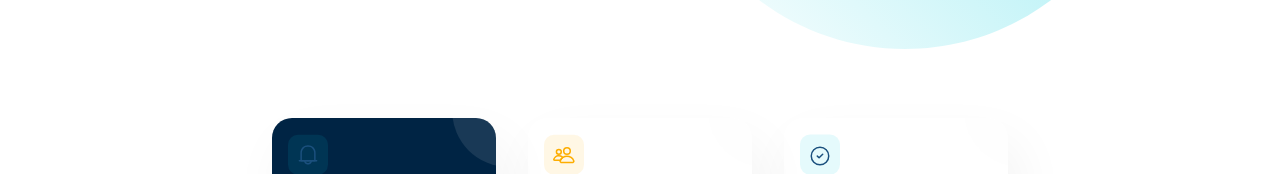
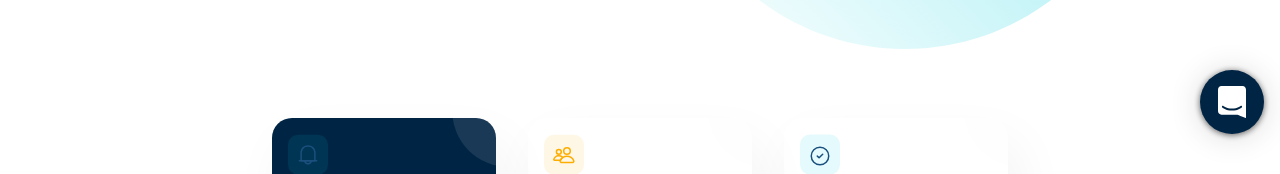
Before and after one commit to Iretoms/cardtonic-landing-page-clone, a React (Create React App) app: page / in a window 1280 px wide. Shown: the part 650-824 px from the top of the page. Built offline with nearby package versions, Linux system fonts and the light colour scheme.

Commit message:
Intercom section

```diff
--- a/package.json
+++ b/package.json
@@ -6,6 +6,7 @@
     "@testing-library/jest-dom": "^5.16.4",
     "@testing-library/react": "^13.3.0",
     "@testing-library/user-event": "^13.5.0",
+    "framer-motion": "^6.5.1",
     "react": "^18.2.0",
     "react-dom": "^18.2.0",
     "react-icons": "^4.4.0",
--- a/public/index.html
+++ b/public/index.html
@@ -27,7 +27,7 @@
     <link rel="preconnect" href="https://fonts.googleapis.com">
     <link rel="preconnect" href="https://fonts.gstatic.com" crossorigin>
     <link href="https://fonts.googleapis.com/css2?family=Lato&display=swap" rel="stylesheet">
-    <title>React App</title>
+    <title>Cardtonic landing page</title>
   </head>
   <body>
     <noscript>You need to enable JavaScript to run this app.</noscript>
--- a/src/components/Header.js
+++ b/src/components/Header.js
@@ -6,10 +6,31 @@ import MobileNav from "./MobileNav";
 
 const Header = () => {
   const [isOpen, setIsOpen] = useState(false);
+  const [openOne, setOpenOne] = useState(false)
+  const [openTwo, setOpenTwo] = useState(false);
+  const [openThree, setOpenThree] = useState(false);
 
   const menuClick = () => {
     setIsOpen(!isOpen);
   };
+
+  const customerHandler = () => {
+    setOpenOne(!openOne)
+    setOpenTwo(false)
+    setOpenThree(false)
+  }
+
+   const businessHandler = () => {
+     setOpenOne(false);
+     setOpenTwo(!openTwo);
+     setOpenThree(false);
+   };
+
+    const getStartedHandler = () => {
+      setOpenOne(false);
+      setOpenTwo(false);
+      setOpenThree(!openThree);
+    };
 
 
 
@@ -25,7 +46,10 @@ const Header = () => {
         </div>
         <NavList>
           <li>Upskill</li>
-          <li className="dropdown" onClick={dropDownHandler}>
+          <li
+            className={openOne ? "dropdown show" : "dropdown"}
+            onClick={customerHandler}
+          >
             <div>
               <p>Customers</p>
               <FaAngleDown />
@@ -36,7 +60,10 @@ const Header = () => {
               <li>Contact Us</li>
             </ul>
           </li>
-          <li className="dropdown" onClick={dropDownHandler}>
+          <li
+            className={openTwo ? "dropdown show" : "dropdown"}
+            onClick={businessHandler}
+          >
             <div>
               <p>Business</p>
               <FaAngleDown />
@@ -47,7 +74,10 @@ const Header = () => {
               <li>Work With Us</li>
             </ul>
           </li>
-          <li className="dropdown" onClick={dropDownHandler}>
+          <li
+            className={openThree ? "dropdown show" : "dropdown"}
+            onClick={getStartedHandler}
+          >
             <div className="get-started">
               <p>Get Started</p>
               <FaAngleDown />
@@ -59,7 +89,7 @@ const Header = () => {
             </ul>
           </li>
         </NavList>
-        <button onClick={menuClick}>{isOpen ? <FaTimes/> : <FaBars/>}</button>
+        <button onClick={menuClick}>{isOpen ? <FaTimes /> : <FaBars />}</button>
         {isOpen && <MobileNav />}
       </Nav>
     </MainHeader>
--- /dev/null
+++ b/src/components/Intercom.js
@@ -0,0 +1,49 @@
+import React from 'react';
+import styled, { keyframes } from 'styled-components';
+
+const Intercom = () => {
+    return (
+      <IntercomSec>
+        <svg
+          focusable="false"
+          aria-hidden="true"
+          viewBox="0 0 28 32"
+          width="28"
+          height="32"
+          fill="#fff"
+        >
+          <path d="M28,32 C28,32 23.2863266,30.1450667 19.4727818,28.6592 L3.43749107,28.6592 C1.53921989,28.6592 0,27.0272 0,25.0144 L0,3.6448 C0,1.632 1.53921989,0 3.43749107,0 L24.5615088,0 C26.45978,0 27.9989999,1.632 27.9989999,3.6448 L27.9989999,22.0490667 L28,22.0490667 L28,32 Z M23.8614088,20.0181333 C23.5309223,19.6105242 22.9540812,19.5633836 22.5692242,19.9125333 C22.5392199,19.9392 19.5537934,22.5941333 13.9989999,22.5941333 C8.51321617,22.5941333 5.48178311,19.9584 5.4277754,19.9104 C5.04295119,19.5629428 4.46760991,19.6105095 4.13759108,20.0170667 C3.97913051,20.2124916 3.9004494,20.4673395 3.91904357,20.7249415 C3.93763774,20.9825435 4.05196575,21.2215447 4.23660523,21.3888 C4.37862552,21.5168 7.77411059,24.5386667 13.9989999,24.5386667 C20.2248893,24.5386667 23.6203743,21.5168 23.7623946,21.3888 C23.9467342,21.2215726 24.0608642,20.9827905 24.0794539,20.7254507 C24.0980436,20.4681109 24.0195551,20.2135019 23.8614088,20.0181333 Z"></path>
+        </svg>
+      </IntercomSec>
+    );
+};
+
+const intercomAnimate = keyframes`
+0% {
+  transform : scale(0.5);
+}
+100% {
+  transform : scale(1);
+}
+`;
+
+const IntercomSec = styled.div`
+  background-color: #002444;
+  width: 4rem;
+  height: 4rem;
+  border-radius: 50%;
+  display: flex;
+  justify-content: center;
+  align-items: center;
+  position: fixed;
+  right: 1rem;
+  bottom: 1rem;
+  animation: ${intercomAnimate} 0.5s ease-in;
+  cursor: pointer;
+  box-shadow: 0 1px 6px 0 rgb(0 ,0 ,0,0.6), 0 2px 32px 0 rgb(0, 0 ,0,0.16);
+  z-index: 1000;
+`;
+
+
+
+export default Intercom;
--- a/src/components/MobileNav.js
+++ b/src/components/MobileNav.js
@@ -1,10 +1,47 @@
 import React from 'react';
+import styled from "styled-components"
+import { FaAngleDown } from "react-icons/fa";
 
 const MobileNav = () => {
     return (
-        <div>
-
-        </div>
+      <nav>
+        <ul>
+          <li>Upskill</li>
+          <li className="dropdown">
+            <div>
+              <p>Customers</p>
+              <FaAngleDown />
+            </div>
+            <ul>
+              <li>Users Rewards</li>
+              <li>Gift Card Rates</li>
+              <li>Contact Us</li>
+            </ul>
+          </li>
+          <li className="dropdown">
+            <div>
+              <p>Business</p>
+              <FaAngleDown />
+            </div>
+            <ul>
+              <li>Become A Partner</li>
+              <li>#CTGivesBack</li>
+              <li>Work With Us</li>
+            </ul>
+          </li>
+          <li className="dropdown">
+            <div className="get-started">
+              <p>Get Started</p>
+              <FaAngleDown />
+            </div>
+            <ul>
+              <li>On the Web</li>
+              <li>On Andriod</li>
+              <li>On iOS</li>
+            </ul>
+          </li>
+        </ul>
+      </nav>
     );
 };
 
--- a/src/page/Home.js
+++ b/src/page/Home.js
@@ -6,6 +6,7 @@ import Partner from '../components/Partner';
 import Download from '../components/Download';
 import News from '../components/News';
 import Footer from '../components/Footer';
+import Intercom from '../components/Intercom';
 
 const Home = () => {
     return (
@@ -17,6 +18,7 @@ const Home = () => {
          <Download/>
          <News/>
          <Footer/>
+         <Intercom/>
         </>
     );
 };
```
Also changed, not shown: 1 other file (tests, documents, lock files or other folders).
